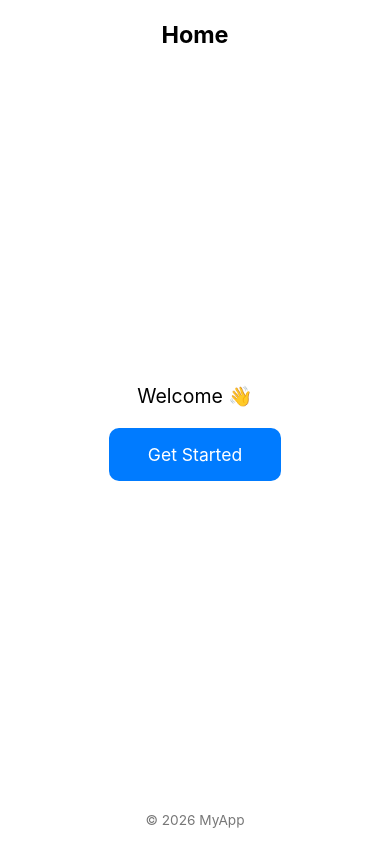
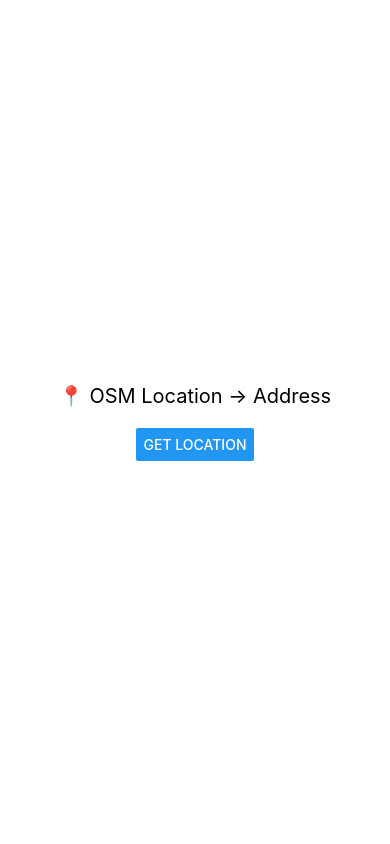
Before and after one commit to anurag293/ManageOffice, a React Native app: screen / in a window 390 px wide. Built offline with nearby package versions, Linux system fonts and the light colour scheme.

Commit message:
location services 50%

```diff
--- a/App.tsx
+++ b/App.tsx
@@ -11,7 +11,8 @@ import {
   SafeAreaProvider,
   useSafeAreaInsets,
 } from 'react-native-safe-area-context';
-import HomeScreen from './screens/HomeScreen';
+// import HomeScreen from './screens/HomeScreen';
+import Location from './components/Location';
 
 function App() {
   const isDarkMode = useColorScheme() === 'dark';
@@ -33,7 +34,8 @@ function AppContent() {
         templateFileName="App.tsx"
         safeAreaInsets={safeAreaInsets}
       /> */}
-      <HomeScreen/>
+      {/* <HomeScreen/> */}
+      <Location/>
     </View>
   );
 }
--- /dev/null
+++ b/components/Location.js
@@ -0,0 +1,132 @@
+import React, {useState} from 'react';
+import {
+  View,
+  Text,
+  Button,
+  PermissionsAndroid,
+  Platform,
+  StyleSheet,
+} from 'react-native';
+import Geolocation from 'react-native-geolocation-service';
+
+const App = () => {
+  const [location, setLocation] = useState(null);
+  const [address, setAddress] = useState('');
+  const [errorMsg, setErrorMsg] = useState('');
+
+  // Permission
+  const requestLocationPermission = async () => {
+    if (Platform.OS !== 'android') return true;
+
+    const granted = await PermissionsAndroid.request(
+      PermissionsAndroid.PERMISSIONS.ACCESS_FINE_LOCATION,
+    );
+
+    return granted === PermissionsAndroid.RESULTS.GRANTED;
+  };
+
+  // 🔥 OpenStreetMap reverse geocoding
+  const getAddressFromCoords = async (lat, lon) => {
+    try {
+      const response = await fetch(
+        `https://nominatim.openstreetmap.org/reverse?format=json&lat=${lat}&lon=${lon}`,
+        {
+          headers: {
+            'User-Agent': 'ReactNativeApp', // required by Nominatim
+          },
+        },
+      );
+
+      const data = await response.json();
+
+      if (data && data.display_name) {
+        setAddress(data.display_name);
+      } else {
+        setAddress('Address not found');
+      }
+    } catch (error) {
+      console.log(error);
+      setAddress('Error fetching address');
+    }
+  };
+
+  // Get location
+  const getLocation = async () => {
+    setErrorMsg('');
+    setAddress('');
+    setLocation(null);
+
+    const hasPermission = await requestLocationPermission();
+
+    if (!hasPermission) {
+      setErrorMsg('Permission denied');
+      return;
+    }
+
+    Geolocation.getCurrentPosition(
+      async (position) => {
+        const {latitude, longitude} = position.coords;
+
+        setLocation({latitude, longitude});
+
+        // 🔥 Convert to address
+        await getAddressFromCoords(latitude, longitude);
+      },
+      (error) => {
+        setErrorMsg(error.message);
+      },
+      {
+        enableHighAccuracy: true,
+        timeout: 15000,
+        maximumAge: 10000,
+      },
+    );
+  };
+
+  return (
+    <View style={styles.container}>
+      <Text style={styles.title}>📍 OSM Location → Address</Text>
+
+      <Button title="Get Location" onPress={getLocation} />
+
+      {location && (
+        <View style={styles.result}>
+          <Text>Latitude: {location.latitude}</Text>
+          <Text>Longitude: {location.longitude}</Text>
+        </View>
+      )}
+
+      {address ? (
+        <Text style={styles.address}>📌 {address}</Text>
+      ) : null}
+
+      {errorMsg ? <Text style={styles.error}>{errorMsg}</Text> : null}
+    </View>
+  );
+};
+
+export default App;
+
+const styles = StyleSheet.create({
+  container: {
+    flex: 1,
+    justifyContent: 'center',
+    alignItems: 'center',
+    padding: 20,
+  },
+  title: {
+    fontSize: 20,
+    marginBottom: 20,
+  },
+  result: {
+    marginTop: 20,
+  },
+  address: {
+    marginTop: 20,
+    textAlign: 'center',
+  },
+  error: {
+    marginTop: 20,
+    color: 'red',
+  },
+});
--- a/package.json
+++ b/package.json
@@ -10,9 +10,10 @@
     "test": "jest"
   },
   "dependencies": {
+    "@react-native/new-app-screen": "0.84.1",
     "react": "19.2.3",
     "react-native": "0.84.1",
-    "@react-native/new-app-screen": "0.84.1",
+    "react-native-geolocation-service": "^5.3.1",
     "react-native-safe-area-context": "^5.5.2"
   },
   "devDependencies": {
```
Also changed, not shown: 2 other files (tests, documents, lock files or other folders).
